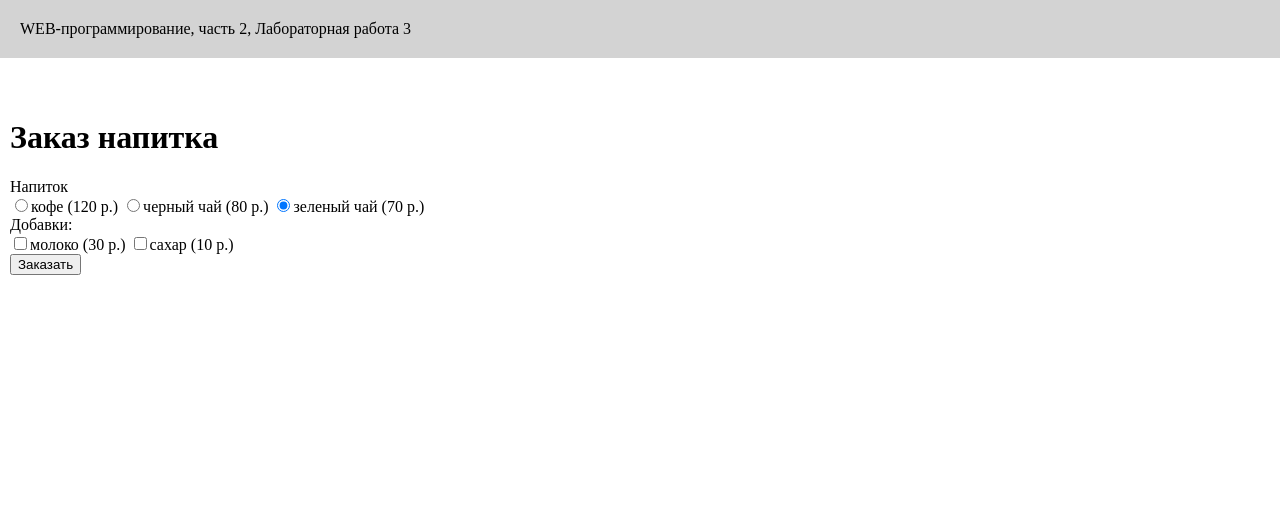
After one commit to PonchTwitch/MyLabs2, a Flask app: page /lab3/order in a window 1280 px wide. The commit adds this page. Shown: the top 515 px of the page. Run offline with Flask 3, Linux system fonts and the light colour scheme.

Commit message:
Заказ напитка

```diff
--- a/lab3.py
+++ b/lab3.py
@@ -17,3 +17,33 @@ def form1():
         errors['age'] = 'Заполните поле!'
     sex = request.args.get('sex')
     return render_template('form1.html', user=user, age=age, sex=sex, errors=errors)
+
+@lab3.route('/lab3/order')
+def order():
+    return render_template('order.html')
+
+@lab3.route('/lab3/pay')
+def pay():
+    price = 0
+    drink = request.args.get('drink')
+    if drink == 'coffee':
+        price = 120
+    elif drink == 'black tea':
+        price = 80
+    else:
+        price = 70
+
+    if request.args.get('milk') == 'on':
+        price += 30
+    if request.args.get('sugar') == 'on':
+        price += 10
+
+    return render_template('pay.html', price = price)
+
+@lab3.route('/lab3/success')
+def success():
+    return render_template('success.html')
+
+@lab3.route('/lab3/end')
+def end():
+    return render_template('end.html')
--- a/templates/lab3.html
+++ b/templates/lab3.html
@@ -10,6 +10,10 @@
         <li>
             <a href="/lab3/form1">Форма</a>
         </li>
+
+        <li>
+            <a href="/lab3/order">Заказ напитка</a>
+        </li>
     </ol>
 
     <a href="/menu">Меню</a>
--- /dev/null
+++ b/templates/order.html
@@ -0,0 +1,29 @@
+{% extends "base.html" %}
+
+{% block lab %}Лабораторная работа 3{% endblock %}
+
+{% block main %}
+    <h1>Заказ напитка</h1>
+    <form action="/lab3/pay">
+        <div>Напиток</div>
+        <label>
+            <input type="radio" value="coffee" name="drink" checked>кофе (120 р.)
+        </label>
+        <label>
+            <input type="radio" value="black tea" name="drink" checked>черный чай (80 р.)
+        </label>
+        <label>
+            <input type="radio" value="green tea" name="drink" checked>зеленый чай (70 р.)
+        </label>
+        <div>Добавки:</div>
+        <label>
+            <input type="checkbox" name="milk">молоко (30 р.)
+        </label>
+        <label>
+            <input type="checkbox" name="sugar">сахар (10 р.)
+        </label>
+        <div>
+            <button type="submit">Заказать</button>
+        </div>
+    </form>
+    {% endblock %}
```
Also changed, not shown: templates/end.html (added, +9 -0 lines), templates/pay.html (added, +33 -0 lines), templates/success.html (added, +15 -0 lines).
